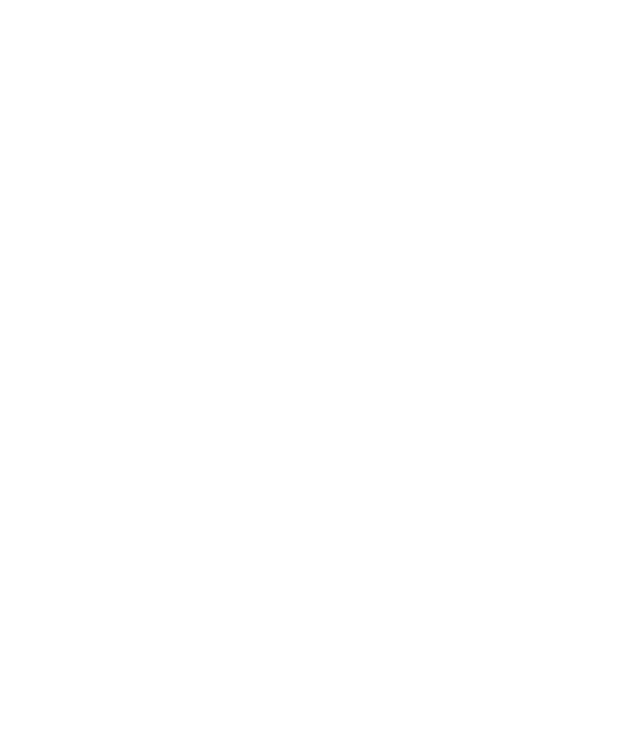
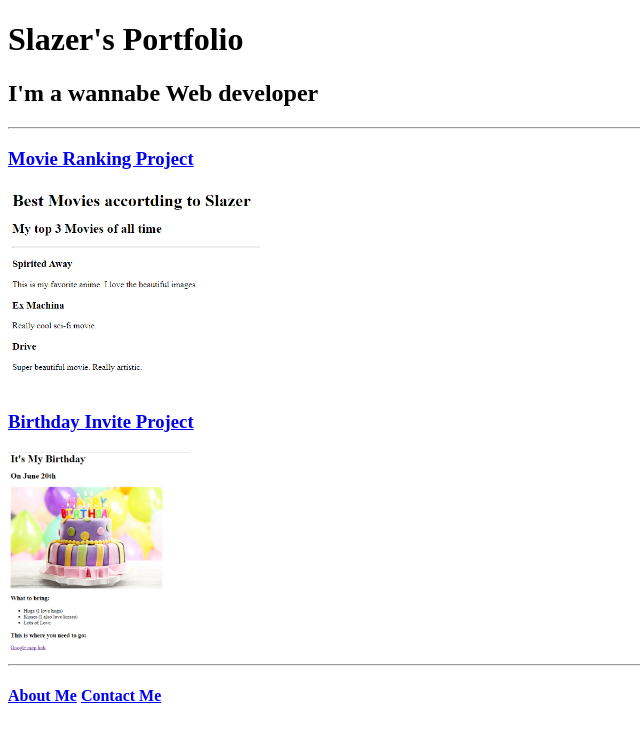
Before and after one commit to Slazer145/html-portfolio, a plain HTML site: page index.html in a window 1280 px wide. Shown: the whole page, without its empty margins (0-640 px from the left). Drawn offline with Linux system fonts and the light colour scheme.

Commit message:
index.html

```diff
--- a/index.html
+++ b/index.html
@@ -13,3 +13,20 @@ HINT for TODO 6: You can use the height attribute set to 200 to make the image s
 https://developer.mozilla.org/en-US/docs/Web/HTML/Element/img#attr-height -->
 
 <!-- TODO 7: Add the Contact Me and About Me page links -->
+<!DOCTYPE html>
+<html lang="en">
+<head>
+    <title>Portfolio Page</title>
+</head>
+<body>
+    <h1>Slazer's Portfolio</h1>
+    <h2>I'm a wannabe Web developer</h2>
+    <hr>
+    <h3><a href="./public/movie-ranking.html">Movie Ranking Project</a></h3>
+    <img src="./assets/images/Movies.png" alt="Top 3 movies by Slazer" height="200px">
+    <h3><a href="./public/birthday-invite.html">Birthday Invite Project</a></h3>
+    <img src="./assets/images/Birthday.png" alt="Snip of my Birthday project" height="200px">
+    <hr>
+    <h4><a href="./public/about.html">About Me</a> <a href="./public/contact.html">Contact Me</a></h4>
+</body>
+</html>
```
